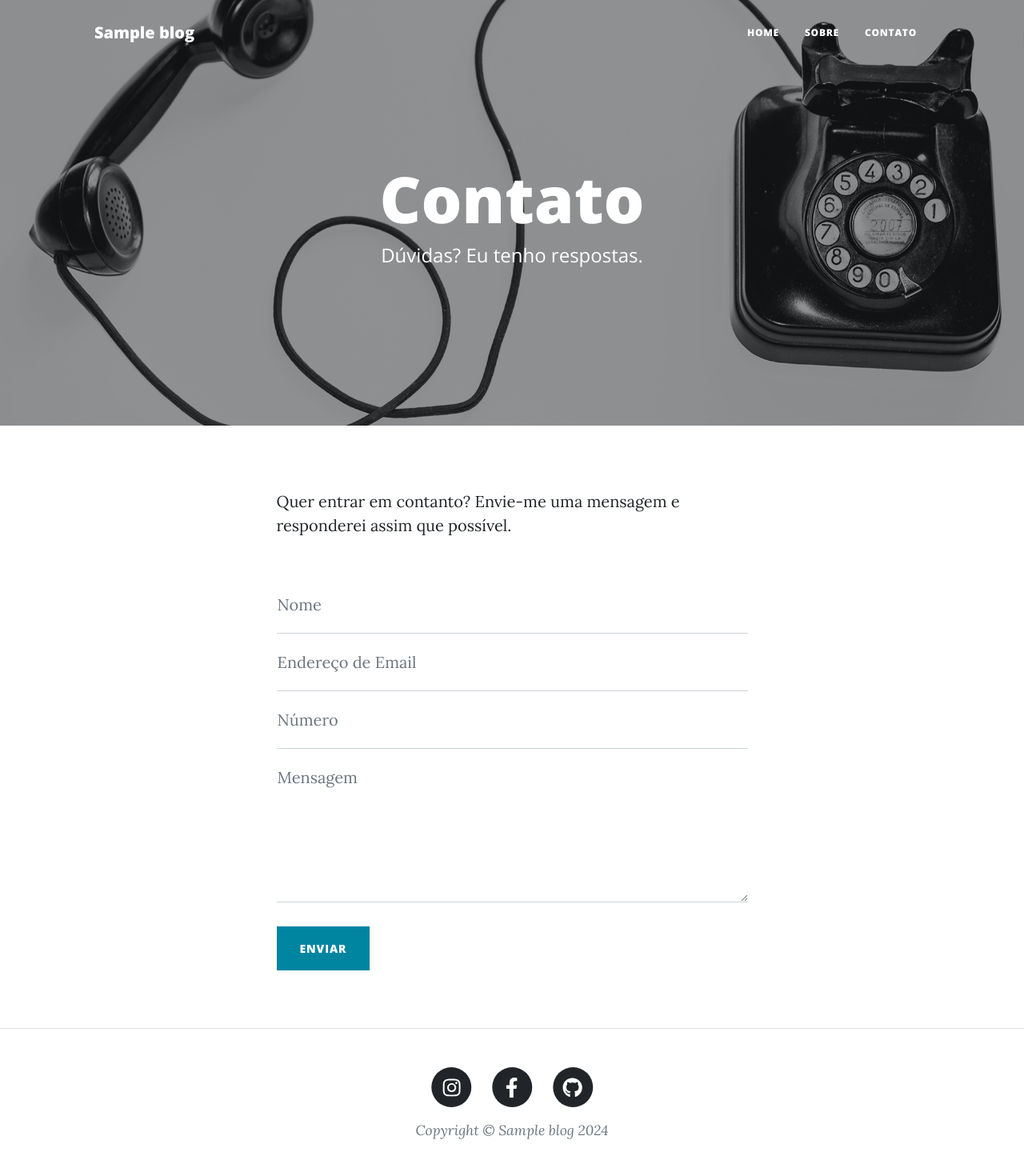
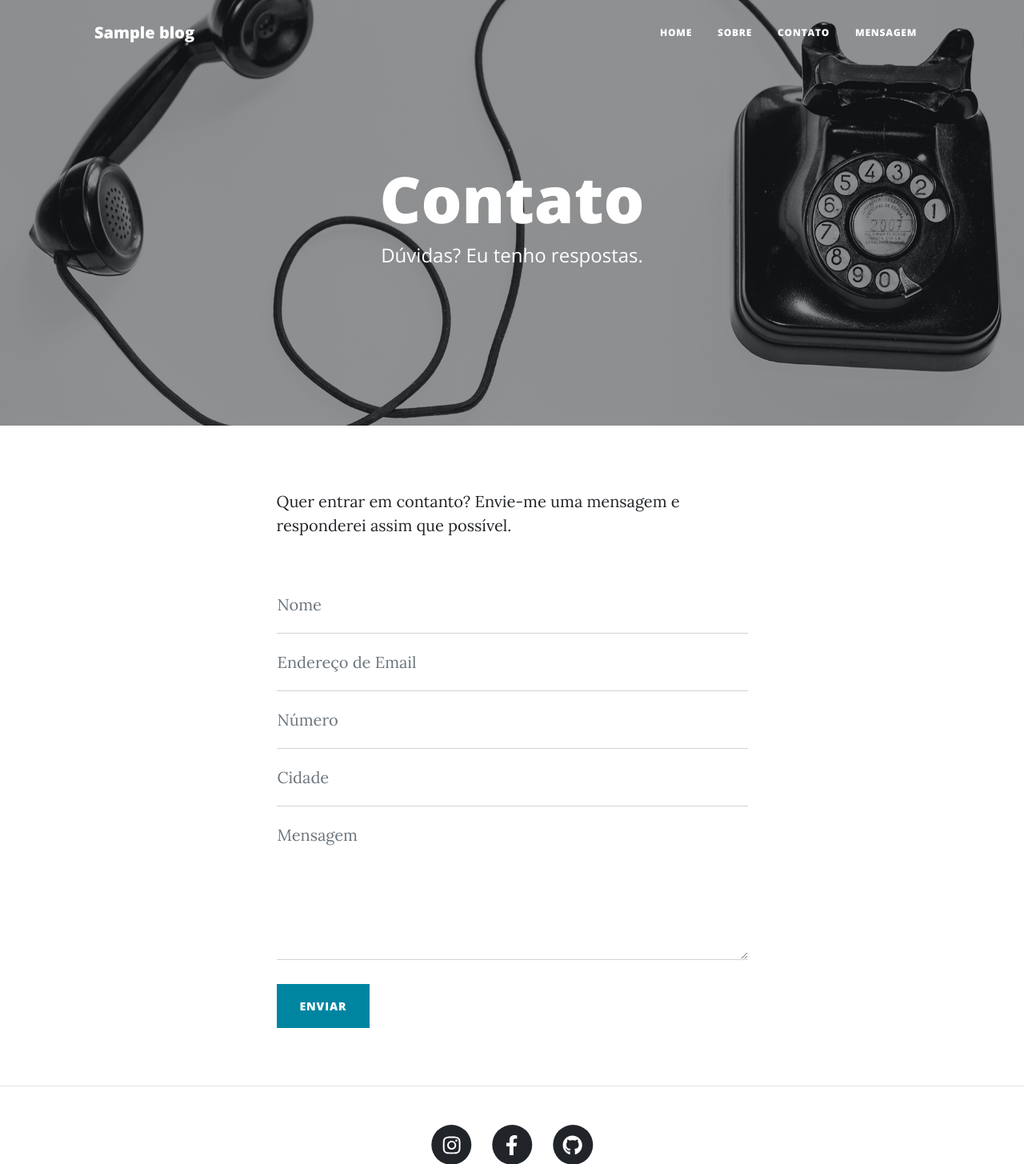
Before and after one commit to ademacirfilho/blog-exemplo, a Django app: template blog/templates/contact.html in a window 1280 px wide. Shown: the top 1455 px of the page at 80% size. Before the commit the page ends 1424 px from the top, so only its background shows below. Run offline with Django 5.2, Linux system fonts and the light colour scheme; the template is opened without the code that fills it: most values are stand-ins (such as "Sample title", 1, 10 or a date in 2020); data that the repository does not hold is empty; some libraries are stand-ins or nearby versions.

Commit message:
implementação dos forms

```diff
--- a/blog/models.py
+++ b/blog/models.py
@@ -29,6 +29,7 @@ class Mensagem(models.Model):
     nome = models.CharField(max_length=100)
     email = models.EmailField()
     telefone = models.CharField(max_length=12)
+    cidade = models.CharField(max_length=100, blank=True)
     mensagem = models.TextField(max_length=1000)
     lida = models.BooleanField(default=False)
 
--- a/blog/templates/about.html
+++ b/blog/templates/about.html
@@ -9,7 +9,7 @@
             <div class="col-md-10 col-lg-8 col-xl-7">
                 <div class="page-heading">
                     <h1>Sobre</h1>
-                    <span class="subheading">Um pouco sobre o autor</span>
+                    <span class="subheading">Um pouco sobre o blog</span>
                 </div>
             </div>
         </div>
--- a/blog/templates/base.html
+++ b/blog/templates/base.html
@@ -33,6 +33,7 @@
                         <li class="nav-item"><a class="nav-link px-lg-3 py-3 py-lg-4" href="{% url 'index' %}">Home</a></li>
                         <li class="nav-item"><a class="nav-link px-lg-3 py-3 py-lg-4" href="{% url 'about' %}">Sobre</a></li>
                         <li class="nav-item"><a class="nav-link px-lg-3 py-3 py-lg-4" href="{% url 'contact' %}">Contato</a></li>
+                        <li class="nav-item"><a class="nav-link px-lg-3 py-3 py-lg-4" href="{% url 'message' %}">Mensagem</a></li>
                     </ul>
                 </div>
             </div>
--- a/blog/templates/contact.html
+++ b/blog/templates/contact.html
@@ -28,25 +28,29 @@
                         <form id="contactForm" method="POST">
                             {% csrf_token %}
                             <div class="form-floating">
-                                <input class="form-control" id="name" name="nome" type="text" placeholder="Digite seu nome..."/>
+                                <input class="form-control {% if erro.nome %}is-invalid{% endif %}" id="name" name="nome" type="text" placeholder="Digite seu nome..." required/>
                                 <label for="name">Nome</label>
-                                <div class="invalid-feedback">O nome é requirido.</div>
+                                <div class="invalid-feedback">O nome é obrigatório.</div>
                             </div>
                             <div class="form-floating">
-                                <input class="form-control" id="email" name="email" type="email" placeholder="Digite seu email..."/>
+                                <input class="form-control {% if erro.email %}is-invalid{% endif %}" id="email" name="email" type="email" placeholder="Digite seu email..."/>
                                 <label for="email">Endereço de Email</label>
-                                <div class="invalid-feedback">O email é requirido.</div>
-                                <div class="invalid-feedback">Email não é valido.</div>
+                                <div class="invalid-feedback">O email é obrigatório.</div>
                             </div>
                             <div class="form-floating">
-                                <input class="form-control" id="numero" name="telefone" type="tel" placeholder="Digite seu número de telefone..."/>
+                                <input class="form-control {% if erro.telefone %}is-invalid{% endif %}" id="numero" name="telefone" type="tel" placeholder="Digite seu número de telefone..."/>
                                 <label for="phone">Número</label>
-                                <div class="invalid-feedback">O número do celular é requerido.</div>
+                                <div class="invalid-feedback">O número do celular é obrigatório.</div>
                             </div>
                             <div class="form-floating">
-                                <textarea class="form-control" id="menssagem" name="mensagem" placeholder="Digite sua mensagem aqui..." style="height: 12rem"></textarea>
+                                <input class="form-control" id="cidade" name="cidade" type="cidade" placeholder="Digite sua cidade..."/>
+                                <label for="city">Cidade</label>
+                                <div class="invalid-feedback">O nome da cidade é requerido.</div>
+                            </div>
+                            <div class="form-floating">
+                                <textarea class="form-control {% if erro.mensagem %}is-invalid{% endif %}" id="menssagem" name="mensagem" placeholder="Digite sua mensagem aqui..." style="height: 12rem"></textarea>
                                 <label for="message">Mensagem</label>
-                                <div class="invalid-feedback">A mensagem é requirida.</div>
+                                <div class="invalid-feedback">A mensagem é obrigatória.</div>
                             </div>
                             <br />
                             <div class="d-none" id="submitSuccessMessage">
--- a/blog/urls.py
+++ b/blog/urls.py
@@ -6,4 +6,5 @@ urlpatterns = [
     path('post/<int:post_id>', views.post, name='post'),
     path('about/', views.about, name='about'),
     path('contact/', views.contact, name='contact'),
+    path('message/', views.message, name='message'),
 ]
```
Also changed, not shown: blog/templates/message.html (added, +42 -0 lines), blog/views.py (+20 -4 lines), blog/migrations/0010_mensagem_cidade.py (added).
